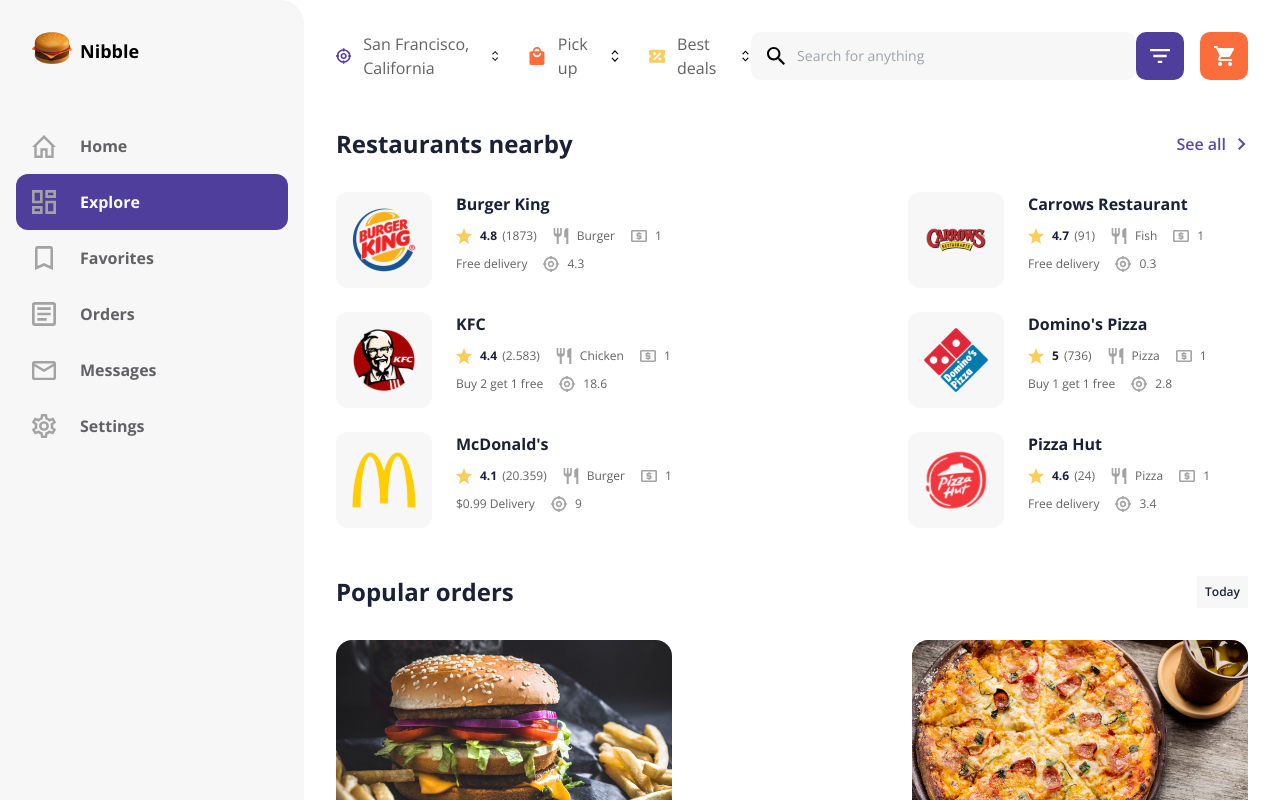
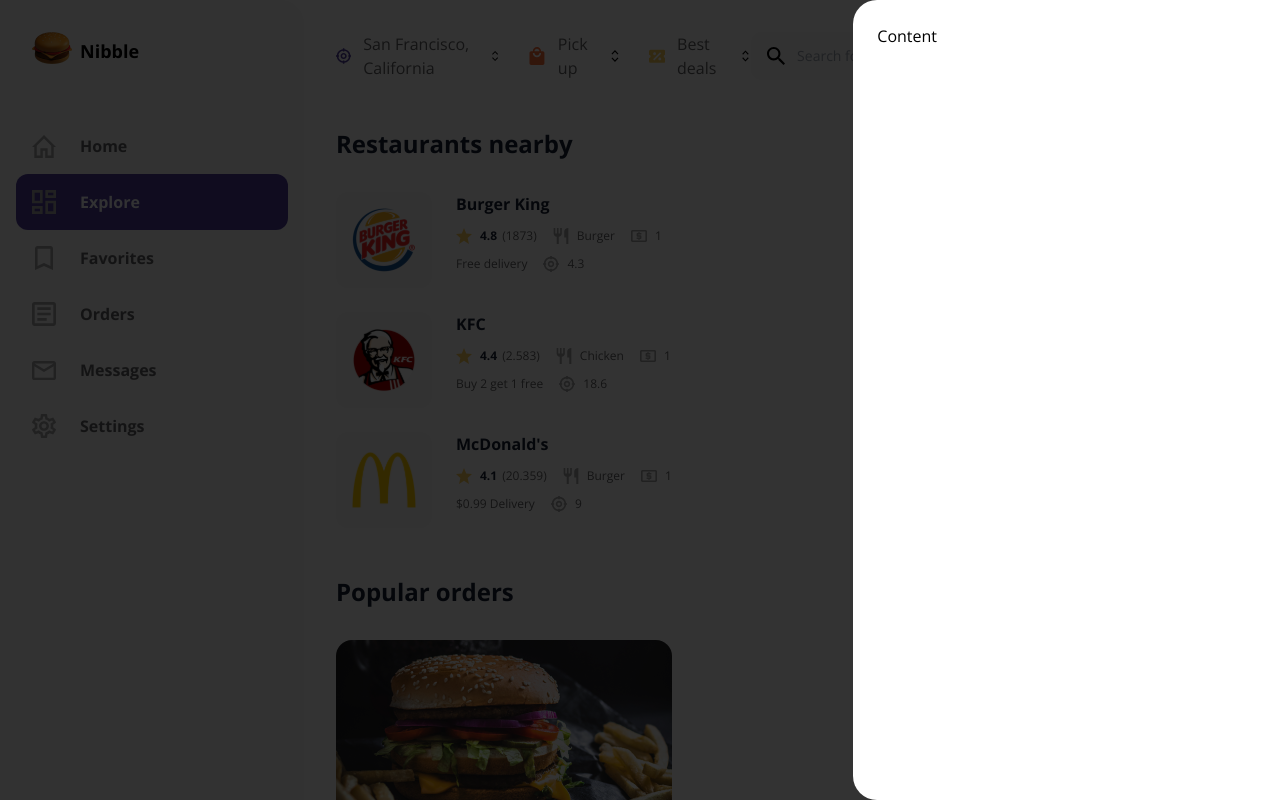
Before and after one commit to quintinoandre/front-expert-delivery-spa, a Next.js app: page /explorer in a window 1280 px wide. Both pictures are taken after a click on the button 1160 px from the left and 56 px from the top of the page. Shown: the top 800 px of the page. Built offline with nearby package versions, Linux system fonts and the light colour scheme.

Commit message:
feat: adicionado modal de filtros e store com zustand

```diff
--- /dev/null
+++ b/components/filter-modal/index.tsx
@@ -0,0 +1,31 @@
+import React from 'react';
+
+import { useFilter } from '../../stores';
+import Styles from './styles.module.css';
+
+function FilterModal() {
+	const { isOpen } = useFilter((store) => store.state);
+	const { toggleModal } = useFilter((store) => store);
+
+	return (
+		// eslint-disable-next-line react/jsx-no-useless-fragment
+		<>
+			{isOpen && (
+				<div className={Styles.modal}>
+					<div className={Styles.content}>Content</div>
+					<div
+						className={Styles.overlay}
+						onClick={(_event) => toggleModal()}
+						role="button"
+						tabIndex={0}
+						aria-hidden="true"
+					>
+						Overlay
+					</div>
+				</div>
+			)}
+		</>
+	);
+}
+
+export { FilterModal };
--- /dev/null
+++ b/components/filter-modal/styles.module.css
@@ -0,0 +1,12 @@
+.modal {
+	@apply block;
+}
+
+.overlay {
+	@apply fixed h-screen w-screen bg-black opacity-80 z-40;
+}
+
+.content {
+	@apply fixed right-0 w-1/3 z-50 h-screen;
+	@apply bg-white p-6 rounded-tl-3xl rounded-bl-3xl;
+}
--- a/components/index.tsx
+++ b/components/index.tsx
@@ -2,6 +2,7 @@
 export * from './categories';
 export * from './category';
 export * from './details-item';
+export * from './filter-modal';
 export * from './food-item';
 export * from './foods';
 export * from './highlights';
--- a/components/navbar/index.tsx
+++ b/components/navbar/index.tsx
@@ -1,6 +1,7 @@
 import Link from 'next/link';
 import React from 'react';
 
+import { useFilter } from '../../stores';
 import {
 	IconLocation,
 	IconShoppingBag,
@@ -13,6 +14,8 @@
 import Styles from './styles.module.css';
 
 function Navbar() {
+	const { toggleModal } = useFilter((store) => store);
+
 	return (
 		<div className={Styles.navbar}>
 			<ul className={Styles.nav}>
@@ -47,7 +50,10 @@
 			<SearchInput />
 			<ul>
 				<li>
-					<button className={Styles.filterButton}>
+					<button
+						className={Styles.filterButton}
+						onClick={(_event) => toggleModal()}
+					>
 						<IconFilter color="#FFFFFF" />
 					</button>
 				</li>
--- a/components/page-template/index.tsx
+++ b/components/page-template/index.tsx
@@ -1,5 +1,6 @@
 import React from 'react';
 
+import { FilterModal } from '../filter-modal';
 import { Navbar } from '../navbar';
 import { PageHead } from '../page-head';
 import { Sidebar } from '../sidebar';
@@ -13,6 +14,7 @@
 				description={props.description}
 				keywords={props.keywords}
 			/>
+			<FilterModal />
 			<div className="container m-auto flex">
 				<Sidebar />
 				<div className="grow p-8">
--- a/package.json
+++ b/package.json
@@ -12,7 +12,8 @@
 	"dependencies": {
 		"next": "12.0.8",
 		"react": "17.0.2",
-		"react-dom": "17.0.2"
+		"react-dom": "17.0.2",
+		"zustand": "^3.7.1"
 	},
 	"devDependencies": {
 		"@types/node": "17.0.10",
--- /dev/null
+++ b/stores/filter/index.tsx
@@ -0,0 +1,15 @@
+import create from 'zustand';
+
+import { TypeFilterState } from './types';
+
+export const useFilter = create<TypeFilterState>((set) => {
+	const initialState = { isOpen: false };
+
+	return {
+		state: { ...initialState },
+		toggleModal: () =>
+			set(({ state }) => {
+				state.isOpen = !state.isOpen;
+			}),
+	};
+});
--- /dev/null
+++ b/stores/filter/types.ts
@@ -0,0 +1,6 @@
+type TypeFilterState = {
+	state: { isOpen: boolean };
+	toggleModal: () => void;
+};
+
+export type { TypeFilterState };
--- /dev/null
+++ b/stores/index.tsx
@@ -0,0 +1 @@
+export * from './filter';
```
Also changed, not shown: .eslintrc.json, 1 other file (tests, documents, lock files or other folders).
